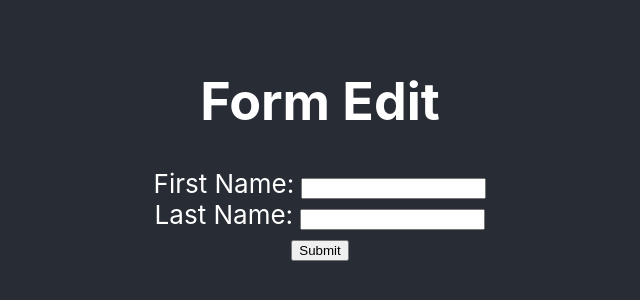
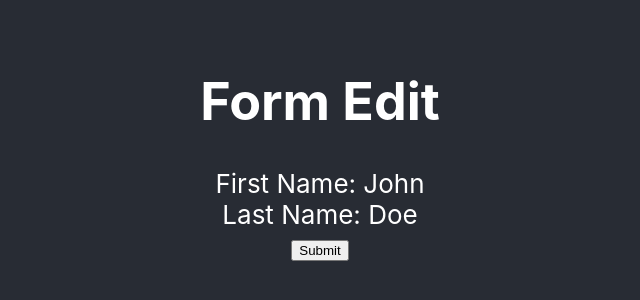
Before and after one commit to CUNY-2X-TTP-2020/react-form-edit, a React (Create React App) app: page / in a window 1280 px wide. Shown: the part 252-552 px from the top of the page, without its empty margins (320-960 px from the left). Built offline with nearby package versions, Linux system fonts and the light colour scheme.

Commit message:
Edit form to display name initially

```diff
--- a/src/components/NameForm.js
+++ b/src/components/NameForm.js
@@ -19,10 +19,12 @@ export default class NameForm extends Component
             <>
                 <form>
                     <label for="fname">First Name: </label>
-                    <input type="text" id="fname" />
+                    {this.state.fname}
+                    {/* <input type="text" id="fname" /> */}
                     <br/>
                     <label for="lname">Last Name: </label>
-                    <input type="text" id="lname" />
+                    {this.state.lname}
+                    {/* <input type="text" id="lname" /> */}
                     <br/>
                     <input type="submit" value="Submit" />
                 </form>
```
